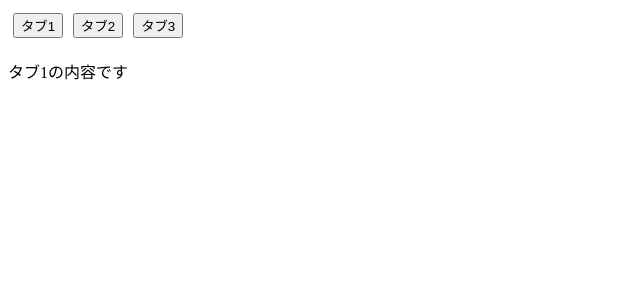
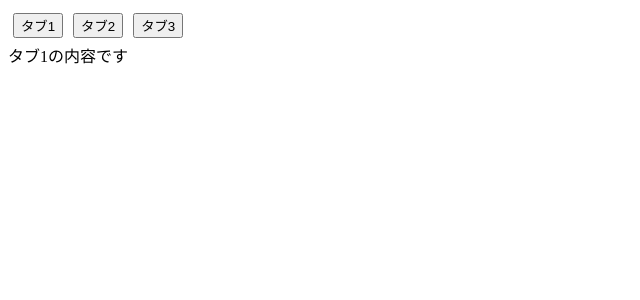
Before and after one commit to miku393911/react_learning, a React (Vite) app: page / in a window 1280 px wide. Shown: the top 300 px of the page, without its empty margins (0-640 px from the left). Built offline with nearby package versions, Linux system fonts and the light colour scheme.

Commit message:
20番パターン2終了

```diff
--- a/src/App.jsx
+++ b/src/App.jsx
@@ -315,8 +315,8 @@ function ArticleItem( {data} ){ ///分割代入でdataを識別子（props）と
 「タブ1」「タブ2」「タブ3」のボタンがあります。
 押されたタブに対応するコンテンツ（文章など）だけを表示してください。
 *   **Hooks:** `useState` (現在選択されているタブIDを管理)*/
-export function App (){
-  const [activeTab, setActiveTab] = useState(1);  //最初は1番を選択
+/*export function App (){
+  const [activeTab, setActiveTab] = useState(1);  //最初はタブ1番を選択
   return (
   <>
       <button onClick={() => setActiveTab(1)}>タブ1</button>
@@ -328,5 +328,19 @@ export function App (){
         {activeTab === 3 && <p>タブ3の内容です</p>}
       </div>
     </>
-  ) //三項演算子を使って見やすく分かりやすく書く方法（論理演算子を使うのも良き
+  ) //三項演算子 ? : を使って見やすく分かりやすく書く方法（論理演算子 && を使うのも良き
+}*/
+export function App (){
+  const [activeTab, setActiveTab] = useState(0);  //配列だから0番目スタート
+  const constents = ["タブ1の内容です", "タブ2の内容です", "タブ3の内容です"];
+  return(
+    <>
+      <button onClick={ () => setActiveTab(0)}>タブ1</button>
+      <button onClick={ () => setActiveTab(1)}>タブ2</button>
+      <button onClick={ () => setActiveTab(2)}>タブ3</button>
+      <div>
+        {constents[activeTab]}
+      </div>
+    </>
+  )
 }
```
